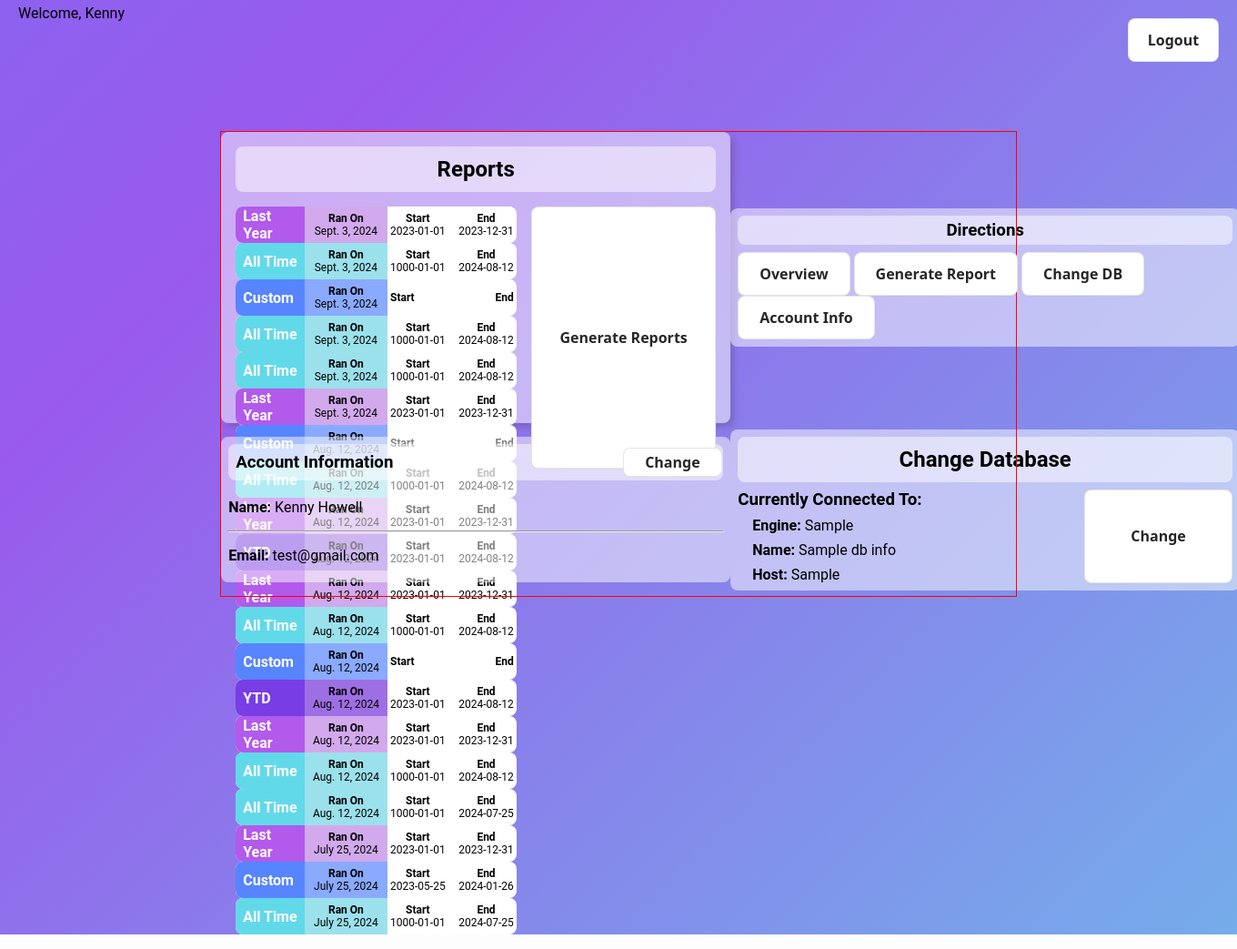
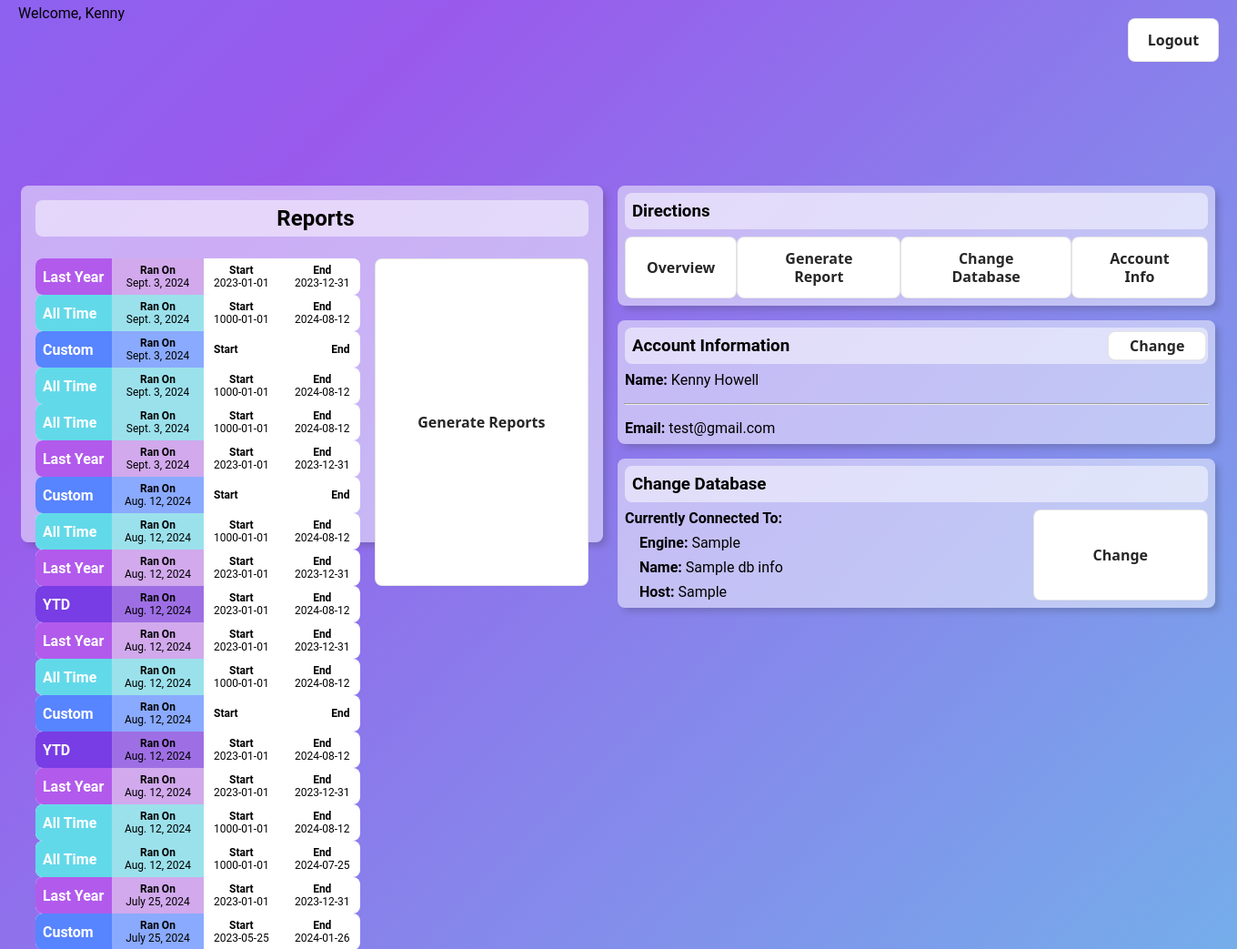
Before and after one commit to khowellmobile/practice-cs-tool, a Django app: template cs_app/templates/home.html in a window 1360 px wide. Shown: the top 1043 px of the page at 91% size. Run offline with Django 4.2, Linux system fonts and the light colour scheme; a user stored in the database is signed in; data comes from the database, SQL or seed files in the repository; the template is opened without the code that fills it: values that come from a table or form of the project are taken from there, most other values are stand-ins (such as "Sample title", 1, 10 or a date in 2020).

Commit message:
Changed home page layout

```diff
--- a/cs_app/static/css/home_style.css
+++ b/cs_app/static/css/home_style.css
@@ -21,17 +21,30 @@ hr {
     align-self: center;
 }
 
-.card-container {
-    width: 65%;
-    height: 65%;
+.home-card {
+    min-width: 35rem;
+    box-sizing: border-box;
 
-    display: grid;
-    grid-template-columns: repeat(2, 1fr);
-    grid-template-rows: repeat(2, 1fr);
+    background-color: var(--primary-color);
+    border-radius: 0.5rem;
+    box-shadow: 5px 5px 7px -1px rgba(51, 51, 51, 0.23);
+
+    display: flex;
+    flex-direction: column;
+}
+
+.home-card__header {
+    width: 100%;
+    height: 2.5rem;
+    margin-bottom: 0.5rem;
+    padding-left: 0.5rem;
+    box-sizing: border-box;
+
+    background-color: var(--primary-color);
+    border-radius: 0.5rem;
+
+    display: flex;
     align-items: center;
-    justify-items: center;
-
-    outline: 1px solid red;
 }
 
 .history-info {
@@ -81,6 +94,7 @@ hr {
 .dates {
     width: 45%;
     margin: 0.2rem;
+    padding: 0.5rem;
 
     font-size: 0.75rem;
 
@@ -90,87 +104,32 @@ hr {
     justify-content: space-between;
 }
 
-.card-container > .home-card:nth-child(1) {
-    background-image: linear-gradient(to bottom, #783de4, #955cff);
+#card-container {
+    height: 50%;
+
+    display: flex;
 }
 
-.card-container > .home-card:nth-child(2) {
-    background-image: linear-gradient(to bottom, #a955e0, #bf5fff);
+#card-container__main {
+    width: 40rem;
+    height: 100%;
+    margin-right: 1rem;
 }
 
-.card-container > .home-card:nth-child(3) {
-    background-image: linear-gradient(to bottom, #4c74e4, #5f89ff);
-}
-
-.card-container > .home-card:nth-child(4) {
-    background-image: linear-gradient(to bottom, #62d9e9, #6aeeff);
-}
-
-.home-card {
-    width: 100%;
+#card-container__sub {
+    width: 50%;
     height: 100%;
-
-    background-color: var(--primary-color);
-
-    background-size: 100% 50px;
-    background-repeat: no-repeat;
-    border-radius: 0.5rem;
-    box-shadow: 5px 5px 7px -1px rgba(51, 51, 51, 0.23);
 
     display: flex;
     flex-direction: column;
 }
 
-.home-card:hover {
-    transform: scale(1.01);
-}
-
-.home-card__header {
-    width: 100%;
-    height: 50px;
-
-    display: flex;
-    align-items: center;
-    justify-content: center;
-}
-
-.home-card__header > h2 {
-    position: relative;
-    top: 0.2rem;
-}
-
-.home-card__icon {
-    width: 100%;
+#genRep-card {
     height: 100%;
-
-    display: flex;
-    align-items: center;
-    justify-content: center;
-}
-
-#genRep-card {
-    min-width: 35rem;
-    height: 20rem;
     padding: 1rem;
-    box-sizing: border-box;
-
-    background-color: var(--primary-color);
-    border-radius: 0.5rem;
-    box-shadow: 5px 5px 7px -1px rgba(51, 51, 51, 0.23);
-
-    display: flex;
-    flex-direction: column;
 }
 
 #genRep-card__header {
-    width: 100%;
-    height: 50px;
-
-    background-color: var(--primary-color);
-    border-radius: 0.5rem;
-
-    display: flex;
-    align-items: center;
     justify-content: center;
 }
 
@@ -205,30 +164,15 @@ hr {
 }
 
 #acctInfo-card {
-    min-width: 35rem;
     height: 10rem;
+    margin: 1rem 0px;
     padding: 0.5rem;
-    box-sizing: border-box;
-
-    background-color: var(--primary-color);
-    border-radius: 0.5rem;
-
-    display: flex;
-    flex-direction: column;
 }
 
 #acctInfo-card__header {
-    width: 100%;
-    height: 2.5rem;
     padding-left: 0.5rem;
     padding-right: 0.1rem;
-    box-sizing: border-box;
 
-    background-color: var(--primary-color);
-    border-radius: 0.5rem;
-
-    display: flex;
-    align-items: center;
     justify-content: space-between;
 }
 
@@ -241,60 +185,23 @@ hr {
 #acctInfo-card__content {
     width: 100%;
     height: 90%;
-    padding-top: 0.5rem;
 
     display: flex;
     flex-direction: column;
     justify-content: center;
 }
 
-#direactions-card {
+#directions-card {
     padding: 0.5rem;
-
-    background-color: var(--primary-color);
-    border-radius: 0.5rem;
-
-    display: flex;
-    flex-direction: column;
-    justify-content: center;
 }
 
-#directions-card__header {
-    width: 100%;
-    height: 2rem;
-    margin-bottom: 0.5rem;
-
-    background-color: var(--primary-color);
-    border-radius: 0.5rem;
-
+#directions-card__buttons {
     display: flex;
-    align-items: center;
-    justify-content: center;
+    justify-content: space-between;
 }
 
 #changeDB-card {
-    width: 35rem;
     padding: 0.5rem;
-    box-sizing: border-box;
-
-    background-color: var(--primary-color);
-    border-radius: 0.5rem;
-
-    display: flex;
-    flex-direction: column;
-}
-
-#changeDB-card__header {
-    width: 100%;
-    height: 50px;
-    margin-bottom: 0.5rem;
-
-    background-color: var(--primary-color);
-    border-radius: 0.5rem;
-
-    display: flex;
-    align-items: center;
-    justify-content: center;
 }
 
 #changeDB-card__content {
@@ -305,7 +212,7 @@ hr {
     width: 70%;
 }
 
-#changeDB-card__content__info h3 {
+#changeDB-card__content__info h4 {
     margin: 0px;
 }
 
--- a/cs_app/static/css/tinker_style.css
+++ b/cs_app/static/css/tinker_style.css
@@ -1,7 +1,7 @@
 /* Write all dev css below here */
 
 #changeDB-card {
-    width: 35rem;
+    min-width: 35rem;
     padding: 0.5rem;
     box-sizing: border-box;
 
--- a/cs_app/templates/home.html
+++ b/cs_app/templates/home.html
@@ -12,9 +12,10 @@
         <div class="container-1">
             <p class="login-signifier">Welcome, {{ user.first_name }}</p>
             <button id="logout-button" class="button-1" onclick="redirectTo('/logout/')">Logout</button>
-            <div class="card-container">
-                <div id="genRep-card">
-                    <div id="genRep-card__header">
+            <div id="card-container">
+                <div id="card-container__main">
+                    <div id="genRep-card" class="home-card">
+                        <div id="genRep-card__header" class="home-card__header">
                             <h2>Reports</h2>
                         </div>
                         <div id="genRep-card__content">
@@ -40,23 +41,31 @@
                                 {% endfor %}
                             </div>
                             <div id="genRep-card__content__button">
-                            <button class="button-1" onclick="redirectTo('/generate_report/')">Generate Reports</button>
+                                <button class="button-1" onclick="redirectTo('/generate_report/')">
+                                    Generate Reports
+                                </button>
                             </div>
                         </div>
                     </div>
-                <div id="direactions-card">
-                    <div id="directions-card__header"><h3>Directions</h3></div>
-                    <div>
+                </div>
+                <div id="card-container__sub">
+                    <div id="directions-card" class="home-card">
+                        <div class="home-card__header"><h3>Directions</h3></div>
+                        <div id="directions-card__buttons">
                             <button class="button-1" onclick="redirectTo('/directions/', 'overview')">Overview</button>
-                        <button class="button-1" onclick="redirectTo('/directions/', 'genRep')">Generate Report</button>
+                            <button class="button-1" onclick="redirectTo('/directions/', 'genRep')">
+                                Generate Report
+                            </button>
                             <button class="button-1" onclick="redirectTo('/directions/', 'changeDB')">
-                            Change DB
+                                Change Database
                             </button>
-                        <button class="button-1" onclick="redirectTo('/directions/', 'acctInfo')">Account Info</button>
+                            <button class="button-1" onclick="redirectTo('/directions/', 'acctInfo')">
+                                Account Info
+                            </button>
                         </div>
                     </div>
-                <div id="acctInfo-card">
-                    <div id="acctInfo-card__header">
+                    <div id="acctInfo-card" class="home-card">
+                        <div id="acctInfo-card__header" class="home-card__header">
                             <h3>Account Information</h3>
                             <button class="button-1" onclick="redirectTo('/account_information/')">Change</button>
                         </div>
@@ -70,11 +79,11 @@
                             </div>
                         </div>
                     </div>
-                <div id="changeDB-card">
-                    <div id="changeDB-card__header"><h2>Change Database</h2></div>
+                    <div id="changeDB-card" class="home-card">
+                        <div class="home-card__header"><h3>Change Database</h3></div>
                         <div id="changeDB-card__content">
                             <div id="changeDB-card__content__info">
-                            <h3>Currently Connected To:</h3>
+                                <h4>Currently Connected To:</h4>
                                 <div><b>Engine: </b>{{ db_info.db_engine }}</div>
                                 <div><b>Name: </b>{{ db_info.db_name }}</div>
                                 <div><b>Host: </b>{{ db_info.db_host }}</div>
@@ -86,6 +95,7 @@
                     </div>
                 </div>
             </div>
+        </div>
         <script src="{% static 'js/common_script.js' %}"></script>
         <script src="{% static 'js/home_script.js' %}"></script>
     </body>
--- a/cs_app/views/admin_views.py
+++ b/cs_app/views/admin_views.py
@@ -54,7 +54,7 @@ def home_view(request):
         HttpResponse: Renders the 'home.html' template with user context.
     """
 
-    data = list(PastParameter.objects.order_by("-date_field")[:5])[::-1]
+    data = list(PastParameter.objects.order_by("-date_field")[:7])[::-1]
     user = request.user
     data_db = settings.DATABASES["data"]
 
```
Lines whose indentation alone changed are shown as unchanged.
